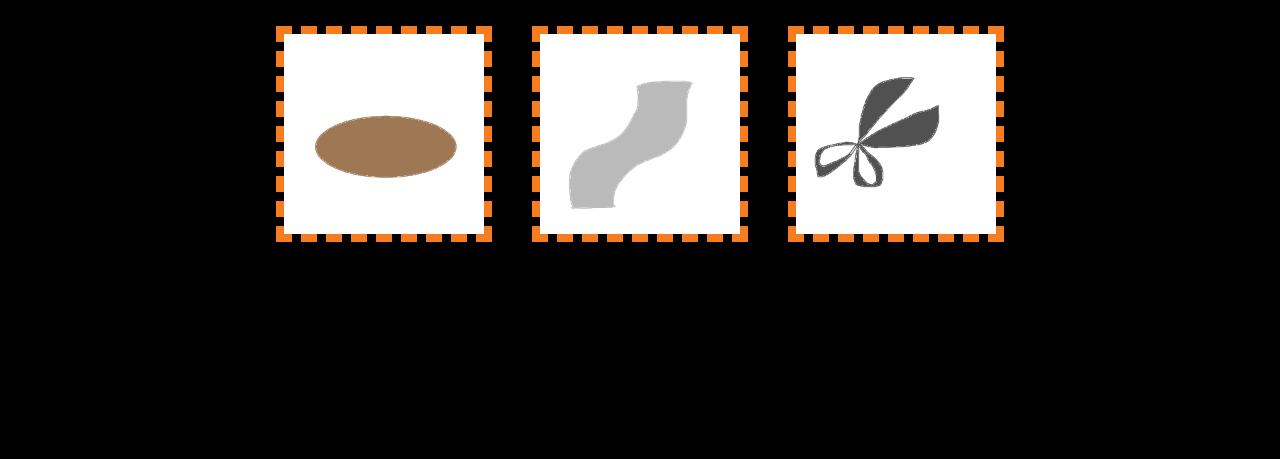
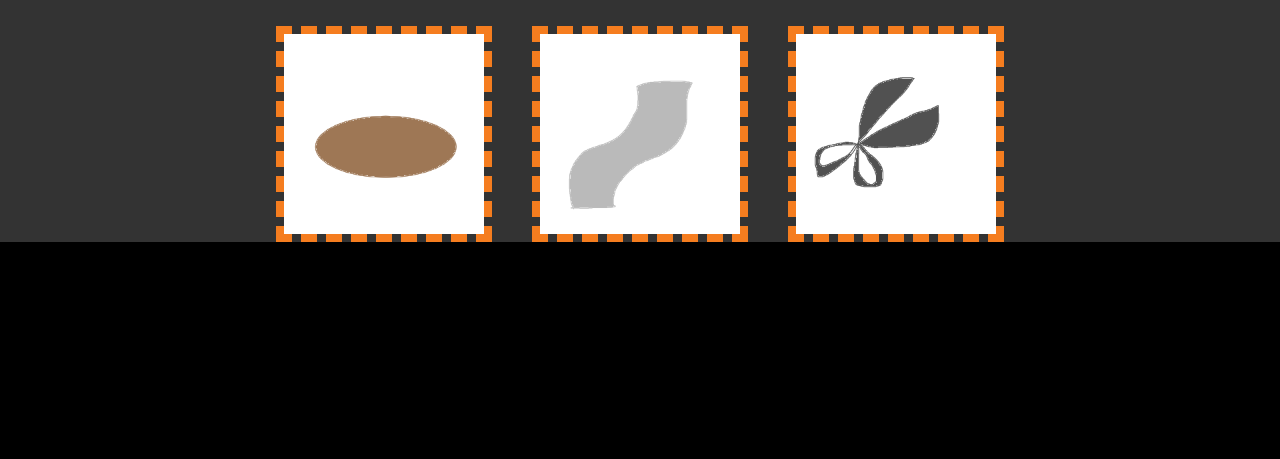
Before and after one commit to degD/odin-rock-paper-scissors, a plain HTML site: page index.html in a window 1280 px wide. Shown: the part 341-800 px from the top of the page. Drawn offline with Linux system fonts and the light colour scheme.

Commit message:
change background for debug

```diff
--- a/style.css
+++ b/style.css
@@ -12,7 +12,7 @@ body {
 }
 
 #selection-page {
-    background: #000000;
+    background: #333333;
 }
 
 #turn-title {
```
